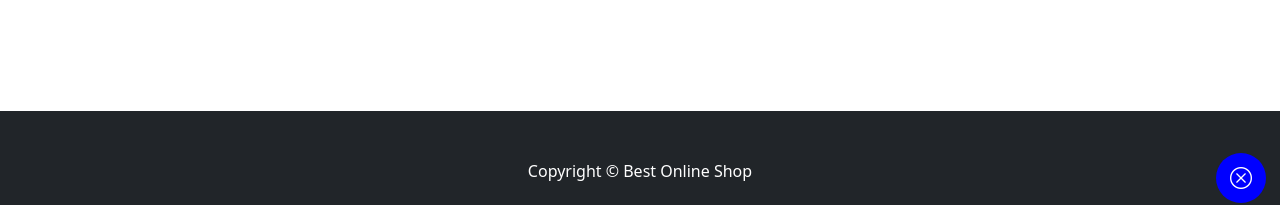
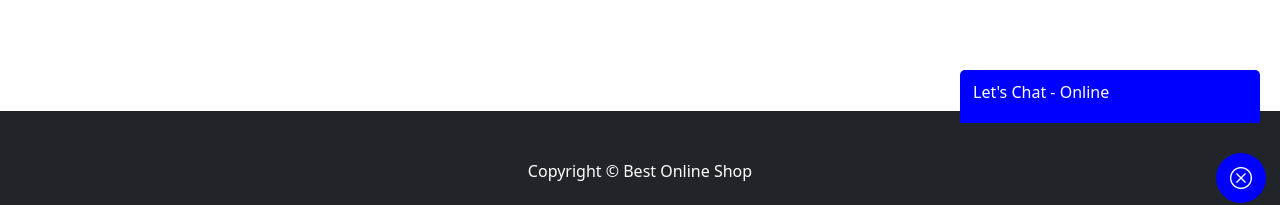
Before and after one commit to Dimple53/E-commerce_Website, a React (Create React App) app in the folder E-commerceApplication/frontend/: page / in a window 1280 px wide. Both pictures are taken after a click on the label 1241 px from the left and 745 px from the top of the page. Shown: the part 567-772 px from the top of the page. Built offline with nearby package versions, Linux system fonts and the light colour scheme.

Commit message:
user chat component

```diff
--- a/E-commerceApplication/frontend/src/chats.css
+++ b/E-commerceApplication/frontend/src/chats.css
@@ -30,3 +30,25 @@
 #check {
     display: none !important;
 }
+
+#check:checked ~ .chat-wrapper {
+  opacity: 1;
+}
+
+.chat-wrapper {
+  opacity: 0;
+  position: fixed;
+  right: 20px;
+  bottom: 100px;
+  z-index: 2;
+  width: 300px;
+  transition: all 0.4s;
+}
+
+.chat-header {
+  background-color: blue;
+  padding: 13px;
+  margin-bottom: 10px;
+  border-radius: 5px 5px 0px 0px;
+  color: #fff;
+}
--- a/E-commerceApplication/frontend/src/components/user/UserChatComponent.js
+++ b/E-commerceApplication/frontend/src/components/user/UserChatComponent.js
@@ -7,6 +7,11 @@ const UserChatComponent = () => {
         <i className="bi bi-chat-dots comment"></i>
         <i className="bi bi-x-circle close"></i>
       </label>
+      <div className="chat-wrapper">
+        <div className="chat-header">
+          <h6>Let's Chat - Online</h6>
+        </div>
+      </div>
     </>
   );
 };
```
